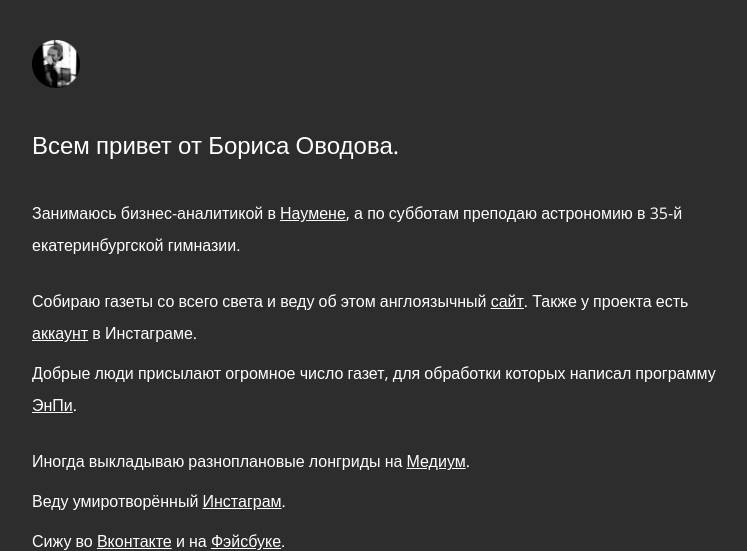
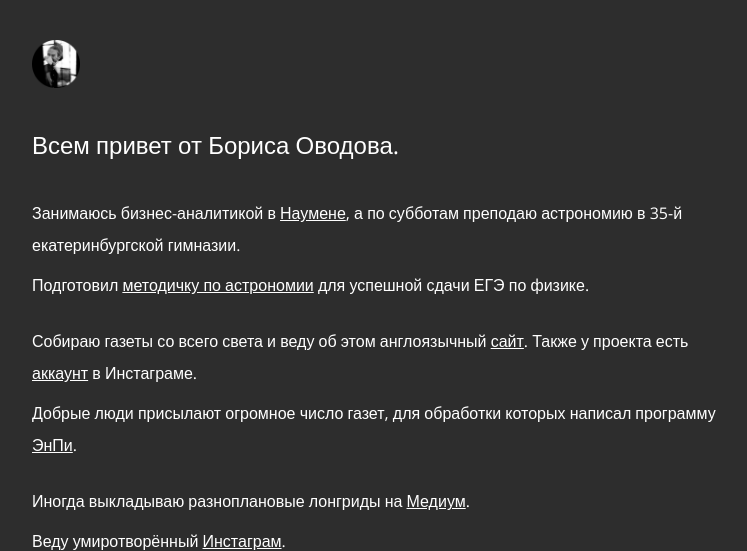
Before and after one commit to borisovodov/ovodovme, a Flask app: page / in a window 1280 px wide. Shown: the top 551 px of the page, without its empty margins (8-755 px from the left). Run offline with Flask 2, Linux system fonts and the light colour scheme.

Commit message:
Добавлено упоминание методички на главной.

```diff
--- a/templates/index.html
+++ b/templates/index.html
@@ -18,6 +18,7 @@
 	<img src="{{ url_for('static', filename='avatar.png') }}" style="height: 3em;">
 	<header>Всем привет от Бориса Оводова.</header>
 	<p>Занимаюсь бизнес-аналитикой в <a href="https://www.naumen.ru/">Наумене</a>, а по субботам преподаю астрономию в <nobr>35-й</nobr> екатеринбургской гимназии.</p>
+	<p>Подготовил <a href="https://ovodov.me/astroege/">методичку по астрономии</a> для успешной сдачи ЕГЭ по физике.
 	<p class="margin-top">Собираю газеты со всего света и веду об этом англоязычный <a href="http://www.papersaround.com/">сайт</a>. Также у проекта есть <a href="https://www.instagram.com/papersaround/">аккаунт</a> в Инстаграме.</p>
 	<p>Добрые люди присылают огромное число газет, для обработки которых написал программу <a href="https://github.com/borisovodov/np">ЭнПи</a>.</p>
 	<p class="margin-top">Иногда выкладываю разноплановые лонгриды на <a href="https://medium.com/@borisovodov">Медиум</a>.</p>
```
